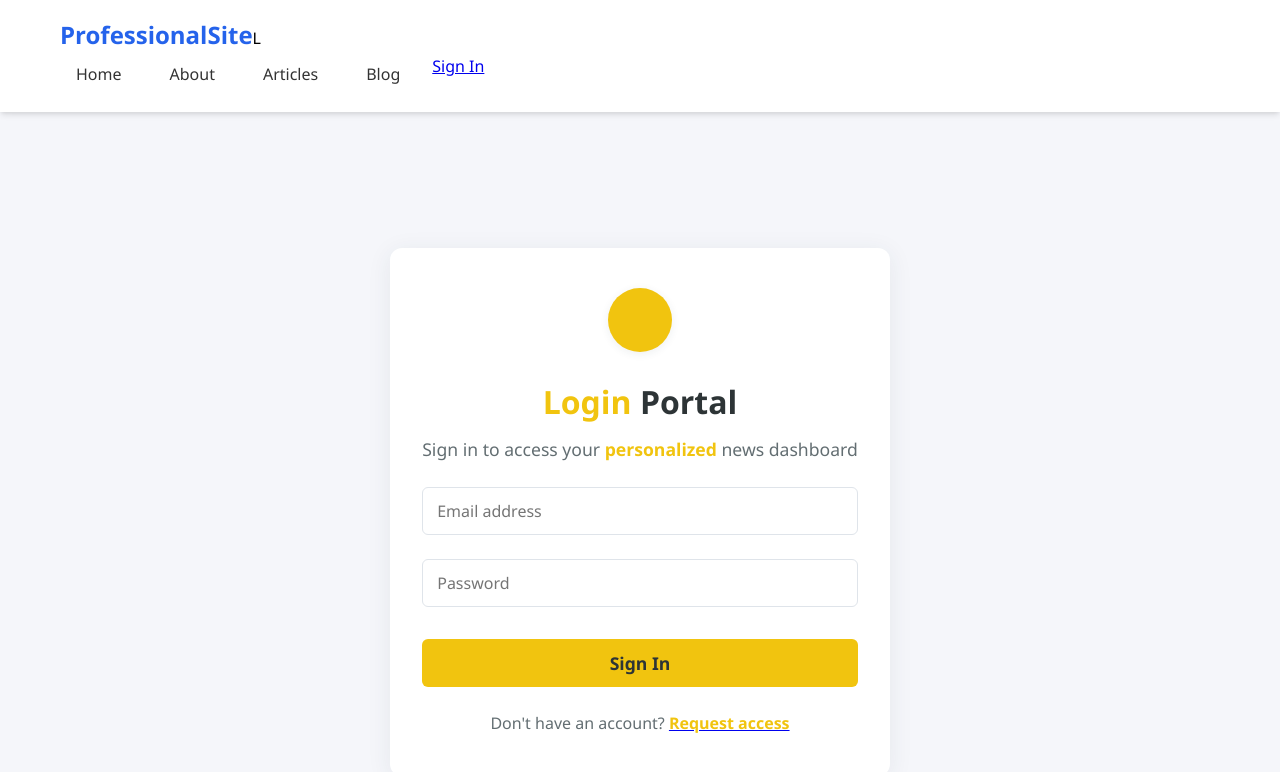
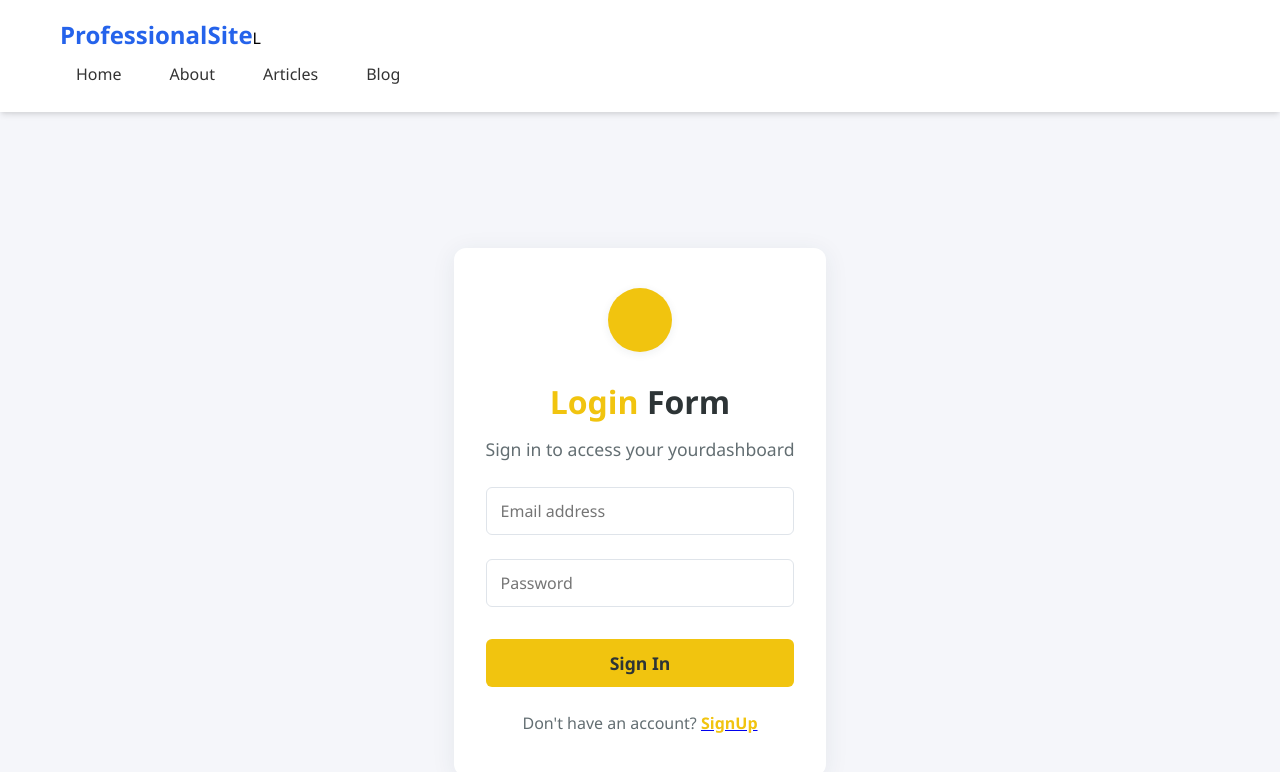
Before and after one commit to mugz-josh/updator, a React (Vite) app in the folder news-updator/: page /signin in a window 1280 px wide. Shown: the top 772 px of the page. Built offline with nearby package versions, Linux system fonts and the light colour scheme.

Commit message:
Updated alot o files like Navbar.tsx ,SignForm.tsx and Home.css

```diff
--- a/news-updator/src/components/Navbar.tsx
+++ b/news-updator/src/components/Navbar.tsx
@@ -54,7 +54,7 @@
                 <span>Signed In</span>
               )
             ) : (
-              <Link to="/signin" className="signin-btn">Sign In</Link>
+              <Link to="/signin" className="signin-btn"></Link>
             )}
           </span>
         </div>
--- a/news-updator/src/components/SignInForm.tsx
+++ b/news-updator/src/components/SignInForm.tsx
@@ -152,7 +152,7 @@
     try {
       const success = await onSignIn(formData.email, formData.password);
       if (!success) {
-        setError('Invalid email or password');
+        setError('Invalid email or password used');
       }
     } catch (err) {
       setError('Login failed. Please try again.');
@@ -167,8 +167,8 @@
         <ProfileIcon>
           {/* ... (keep your existing SVG) */}
         </ProfileIcon>
-        <Title><GoldenText>Login</GoldenText> Portal</Title>
-        <Subtitle>Sign in to access your <GoldenText>personalized</GoldenText> news dashboard</Subtitle>
+        <Title><GoldenText>Login</GoldenText> Form</Title>
+        <Subtitle>Sign in to access your <GoldenText></GoldenText>yourdashboard</Subtitle>
 
         <form onSubmit={handleSubmit} style={{ width: '100%' }}>
           {error && <ErrorMessage>{error}</ErrorMessage>}
@@ -198,7 +198,7 @@
         </form>
 
         <FooterText>
-          Don't have an account? <a href="#"><GoldenText>Request access</GoldenText></a>
+          Don't have an account? <a href="#"><GoldenText>SignUp</GoldenText></a>
         </FooterText>
       </LoginBox>
     </OpenLoginContainer>
--- a/news-updator/src/styles/Home.css
+++ b/news-updator/src/styles/Home.css
@@ -167,7 +167,7 @@
 }
 
 .signin-btn {
-  background-color: transparent;
+  background-color: red;
   border: 1px solid var(--border-color);
   padding: 0.5rem 1.25rem;
   font-size: 0.85rem;
@@ -175,6 +175,7 @@
   letter-spacing: 0.5px;
   font-weight: 500;
   border-radius: 3px;
+  display: none;
 }
 
 .signin-btn:hover {
```
